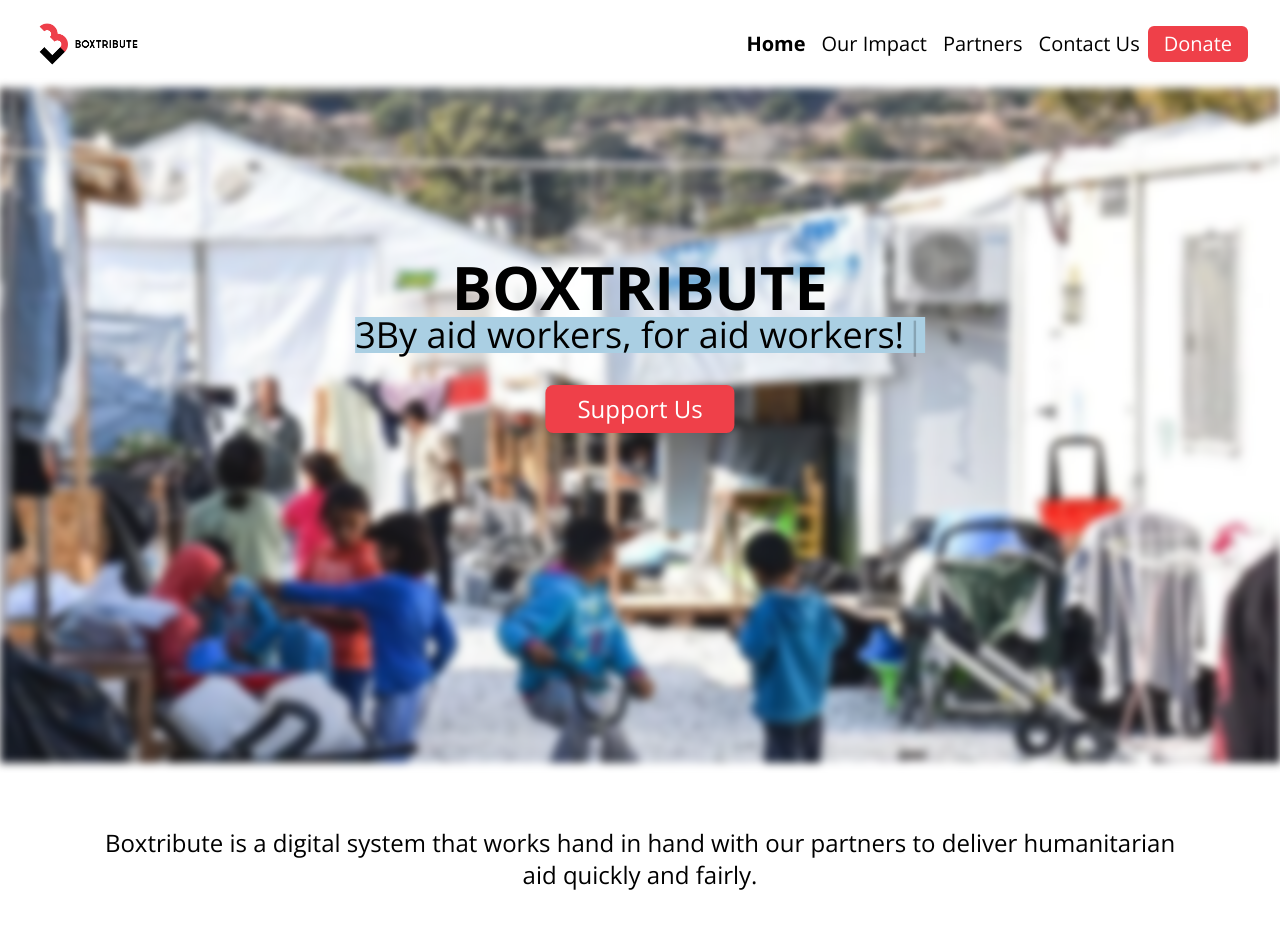
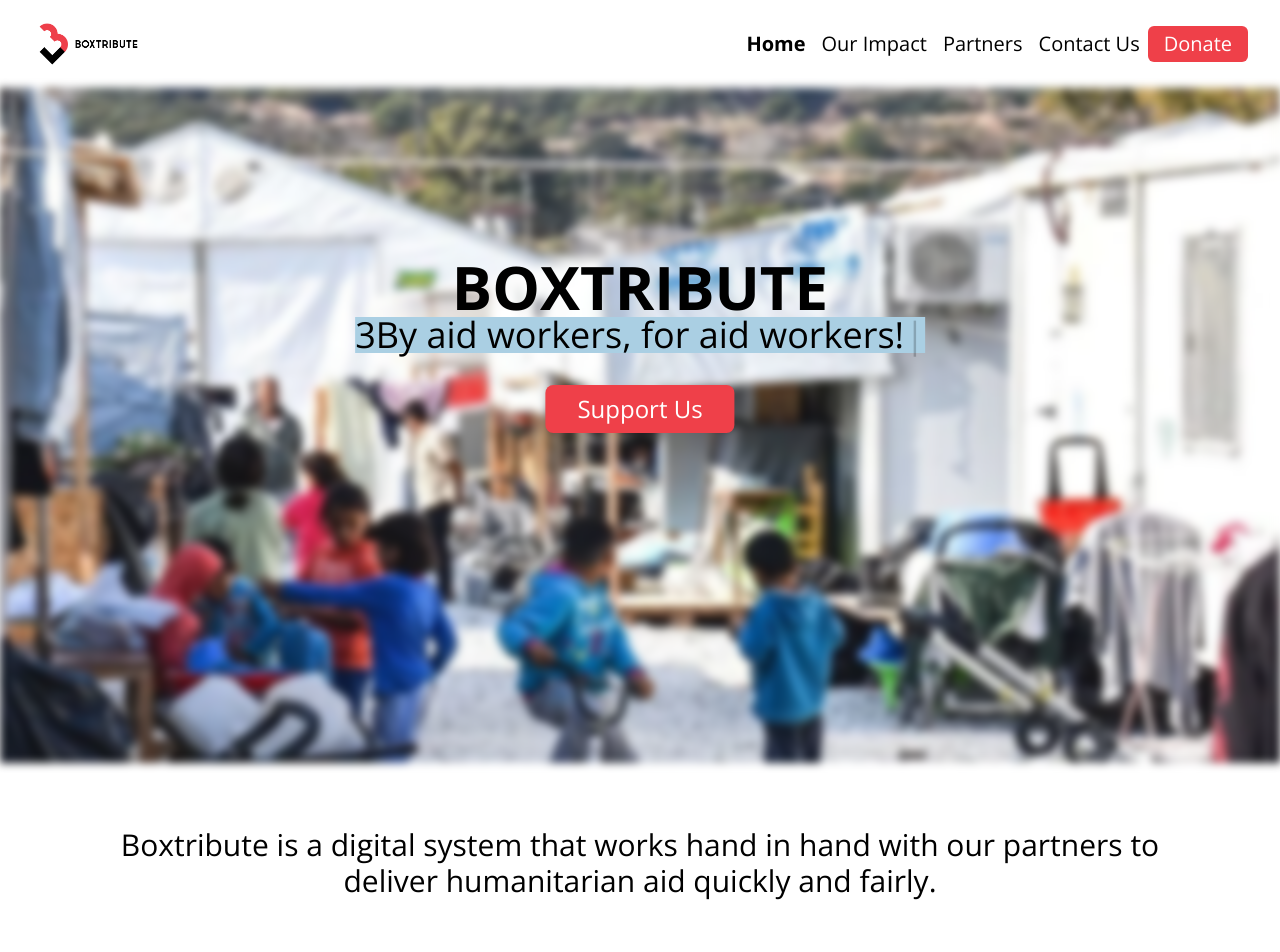
Before and after one commit to boxwise/boxtribute-landing-nextjs, a Next.js app: page / in a window 1280 px wide. Shown: the top 952 px of the page. Built offline with nearby package versions, Linux system fonts and the light colour scheme; a web font is replaced by a local one.

Commit message:
refactor text size of index.tsx

```diff
--- a/pages/index.tsx
+++ b/pages/index.tsx
@@ -51,7 +51,7 @@
     <>
       <HeroSection heroSectionData={homeData} />
       <section className="w-full px-4 md:px-16 max-w-[1200px] mx-auto">
-        <p className="my-8 text-center md:my-16 md:text-2xl">{homeData.short_description}</p>
+        <h6 className="my-8 text-center md:my-16">{homeData.short_description}</h6>
         <FactInNumbersContainer factInNumbers={homeData.facts_in_numbers} />
       </section>
 
```
